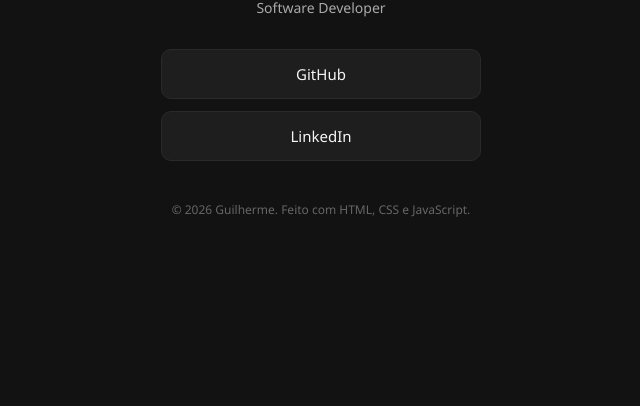
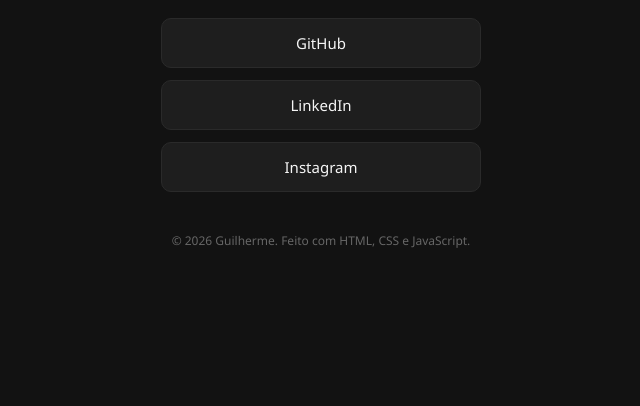
Before and after one commit to tyiwe/linkhub, a plain HTML site: page index.html in a window 1280 px wide. Shown: the part 394-800 px from the top of the page, without its empty margins (319-959 px from the left). Drawn offline with Linux system fonts and the light colour scheme.

Commit message:
feat: filtra link da rede de origem pelo parametro da url

```diff
--- a/assets/data/links.json
+++ b/assets/data/links.json
@@ -1,4 +1,5 @@
 [
-  { "nome": "GitHub", "url": "https://github.com/tyiwe" },
-  { "nome": "LinkedIn", "url": "https://www.linkedin.com/in/tyiwe/" }
+  { "nome": "GitHub", "url": "https://github.com/tyiwe", "rede": "github" },
+  { "nome": "LinkedIn", "url": "https://www.linkedin.com/in/tyiwe/", "rede": "linkedin" },
+  { "nome": "Instagram", "url": "https://www.instagram.com/gl.souzax", "rede": "instagram" }
 ]
--- a/assets/js/script.js
+++ b/assets/js/script.js
@@ -1,17 +1,34 @@
-fetch("assets/data/links.json")
-  .then((resposta) => resposta.json())
-  .then((links) => {
+async function carregarLinks() {
+  try {
+    const resposta = await fetch("assets/data/links.json");
+
+    if (!resposta.ok) {
+      throw new Error("Não foi possível carregar os links");
+    }
+
+    const links = await resposta.json();
+
+    // lê o que vem depois do ? na URL (ex: ?origem=github)
+    const parametros = new URLSearchParams(window.location.search);
+    const origem = parametros.get("origem"); // fica null se não tiver nada
+
+    // guarda só os links que NÃO são da rede de onde a pessoa veio
+    const linksVisiveis = links.filter((link) => link.rede !== origem);
+
     const container = document.getElementById("lista-links");
 
-    links.forEach((link) => {
+    linksVisiveis.forEach((link) => {
       const botao = document.createElement("a");
       botao.href = link.url;
       botao.textContent = link.nome;
       botao.classList.add("botao-link");
       botao.target = "_blank";
       container.appendChild(botao);
+
     });
-  })
-  .catch((erro) => {
+  } catch (erro) {
     console.error("Erro ao carregar links:", erro);
-  });
+  }
+}
+
+carregarLinks();
--- a/index.html
+++ b/index.html
@@ -5,7 +5,7 @@
   <meta name="viewport" content="width=device-width, initial-scale=1.0">
 
   <title>Guilherme - Links</title>
-  <meta name="description" content="Página pessoal de links de Guilherme, estudante de TI e desenvolvedor.">
+  <meta name="description" content="Página pessoal de links de Guilherme, estudante de TI e desenvolvedor, linkhub.">
   <meta property="og:title" content="Guilherme - Links">
   <meta property="og:description" content="Meus links: GitHub, LinkedIn e portfólio.">
   <meta property="og:type" content="website">
```
